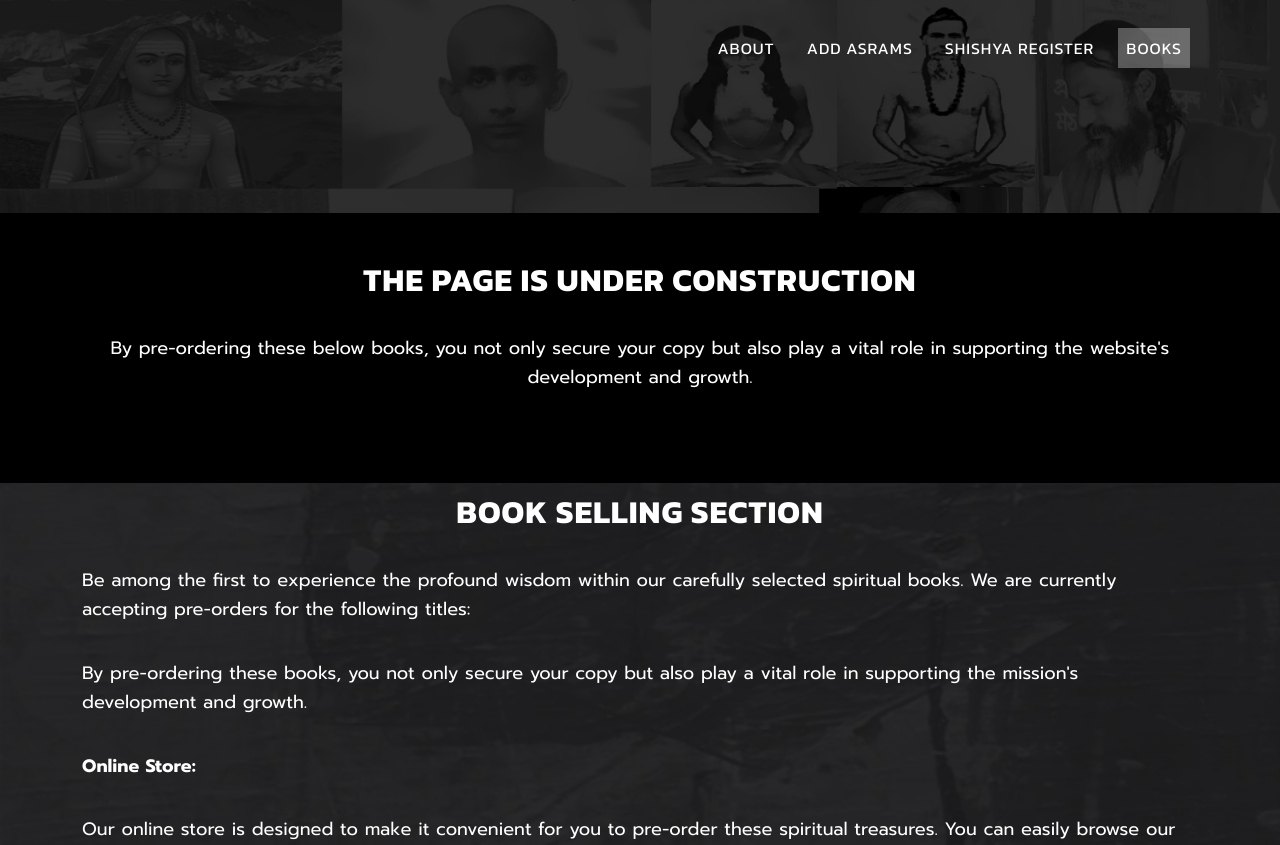
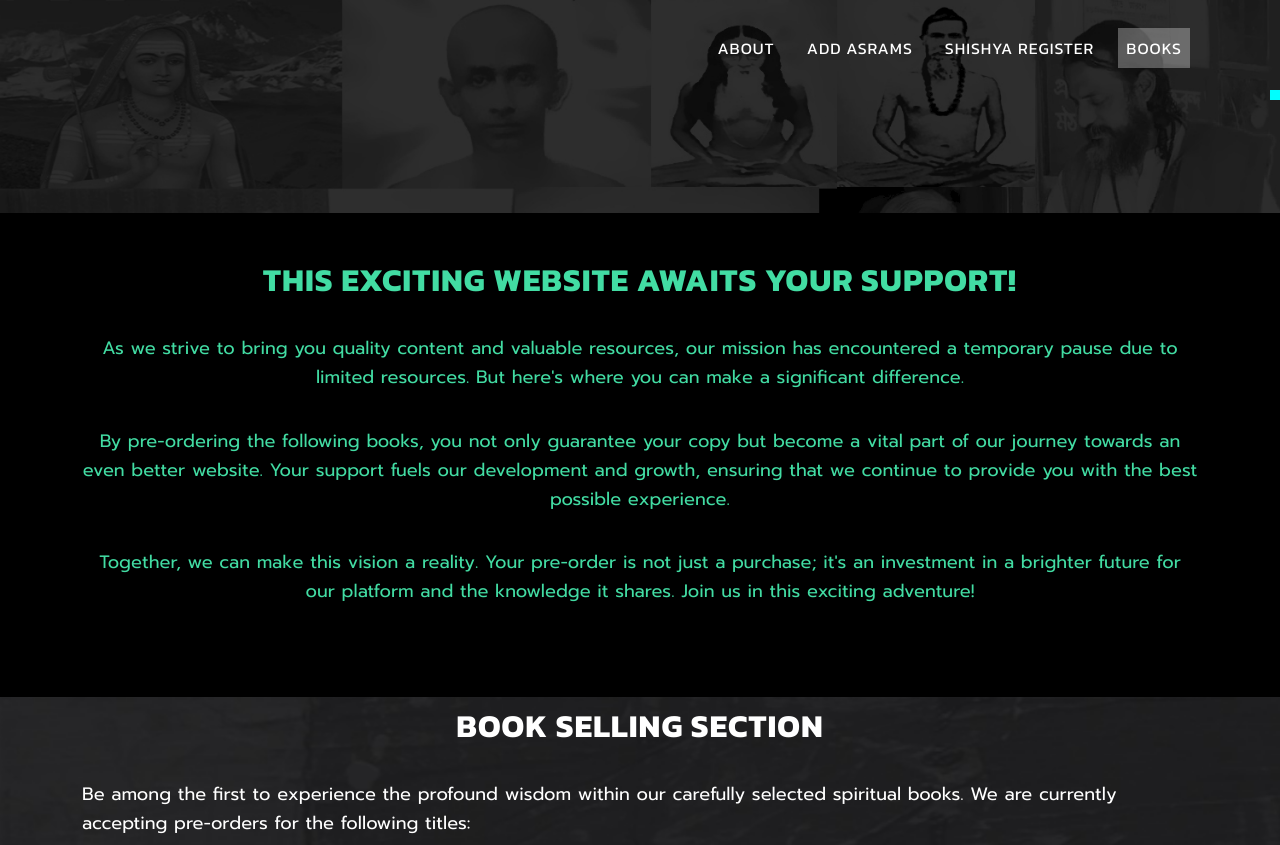
Before and after one commit to haradhansharma/smom, a Django app: template templates/book/home.html in a window 1280 px wide. Shown: the top 845 px of the page. Run offline with Django 3.2, Linux system fonts and the light colour scheme; the template is opened without the code that fills it, so the values that code supplies are empty; some libraries are stand-ins or nearby versions.

Commit message:
first commit

```diff
--- a/static/assets/css/smom.css
+++ b/static/assets/css/smom.css
@@ -84,3 +84,30 @@ h6,
         font-size: 18px
     }
 }
+
+@media (max-width: 767px) {
+    /* Apply styles for small screens (xs to md) */
+    #google_translate_element {
+        position: fixed;
+        bottom: 0;
+        left: 0;
+        width: 100%;
+        z-index: 10;
+        text-align: center;
+        background: aqua;
+        padding: 5px;
+    }
+}
+
+@media (min-width: 768px) {
+    /* Apply styles for medium and larger screens (lg and xl) */
+    #google_translate_element {
+        position: fixed;
+        top: 90px;
+        transform: translate(0%, 0%);
+        z-index: 10;
+        right: 0;
+        background: aqua;
+        padding: 5px;
+    }
+}
--- a/templates/book/home.html
+++ b/templates/book/home.html
@@ -15,18 +15,7 @@
 
 {% block body %}
 
-<section class="p-5 section">
-  <div class="container">
-      <div class="row justify-content-center g-3">
-          <div class="col-lg-12 mx-auto">
-              <div class="pb-2 text-center">
-                <h2>The Page Is Under Construction</h2>
-                <p>By pre-ordering these below books, you not only secure your copy but also play a vital role in supporting the website's development and growth.</p>
-              </div>
-          </div>
-      </div>
-  </div>
-</section>
+{% include 'includes/awaiting_support.html' %}
 
 {% include 'includes/book_block.html' with content_section2="content_section2"  %}
 
--- /dev/null
+++ b/templates/includes/awaiting_support.html
@@ -0,0 +1,15 @@
+<section class="p-5 section">
+    <div class="container">
+        <div class="row justify-content-center g-3">
+            <div class="col-lg-12 mx-auto">
+                <div class="pb-2 text-center">
+                  <h2 class="text-primary">This Exciting Website Awaits Your Support!</h2>
+                  <p class="text-primary">As we strive to bring you quality content and valuable resources, our mission has encountered a temporary pause due to limited resources. But here's where you can make a significant difference.</p>
+                  <p class="text-primary">By pre-ordering the following books, you not only guarantee your copy but become a vital part of our journey towards an even better website. Your support fuels our development and growth, ensuring that we continue to provide you with the best possible experience.</p>
+                  <p class="text-primary">Together, we can make this vision a reality. Your pre-order is not just a purchase; it's an investment in a brighter future for our platform and the knowledge it shares. Join us in this exciting adventure!</p>
+
+                </div>
+            </div>
+        </div>
+    </div>
+  </section>
--- a/templates/layouts/base.html
+++ b/templates/layouts/base.html
@@ -7,6 +7,7 @@
     <meta charset="UTF-8">
     <meta name="viewport" content="width=device-width, initial-scale=1.0">
     {% block robotindex %}{% endblock %}
+
     {% include 'includes/meta.html' %}
 
 
@@ -18,6 +19,8 @@
 
     <link rel="stylesheet" href="{% static 'assets/css/smom.css' %}">
     <script src="{% static 'assets/htmx/dist/htmx.min.js' %}"></script>
+    <script type="text/javascript" src="//translate.google.com/translate_a/element.js?cb=googleTranslateElementInit"></script>
+
 
     {% block extra_head %}
     {% endblock %}
@@ -56,6 +59,7 @@
         </header>
     {% endblock %}
 
+    <div id="google_translate_element"></div>
 
 
     {% block body %}
@@ -214,5 +218,12 @@
             e.detail.headers['X-CSRFToken'] = '{{ csrf_token }}';
             })
     </script>
+
+    <script type="text/javascript">
+        function googleTranslateElementInit() {
+          new google.translate.TranslateElement({pageLanguage: 'en'}, 'google_translate_element');
+        }
+        </script>
+
   </body>
 </html>
```
Also changed, not shown: templates/asrams/asram_detail.html (+1 -12 lines), templates/asrams/home.html (+3 -12 lines), templates/registration/home.html (+1 -12 lines).
